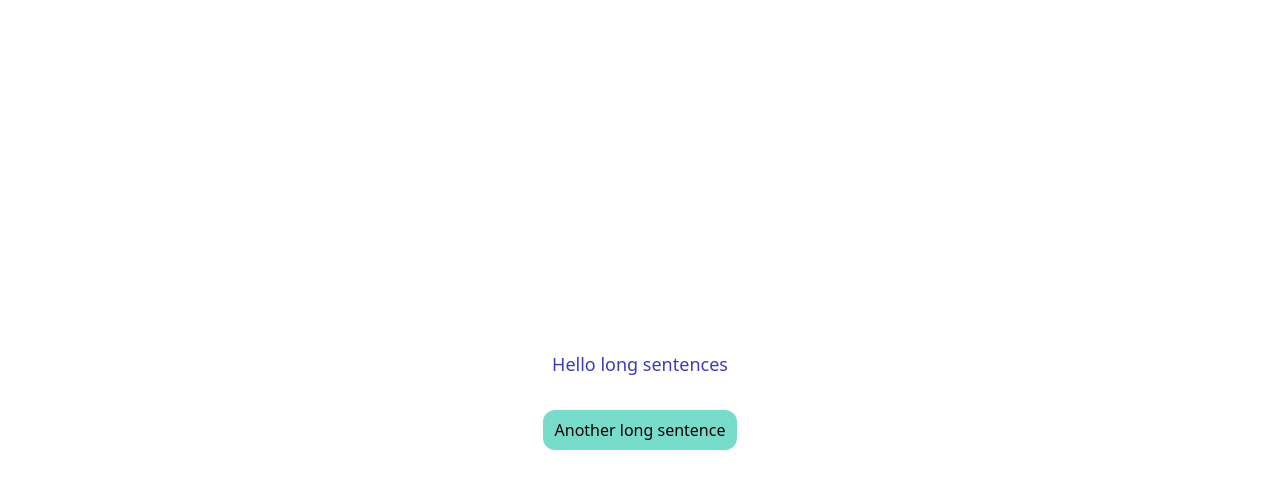
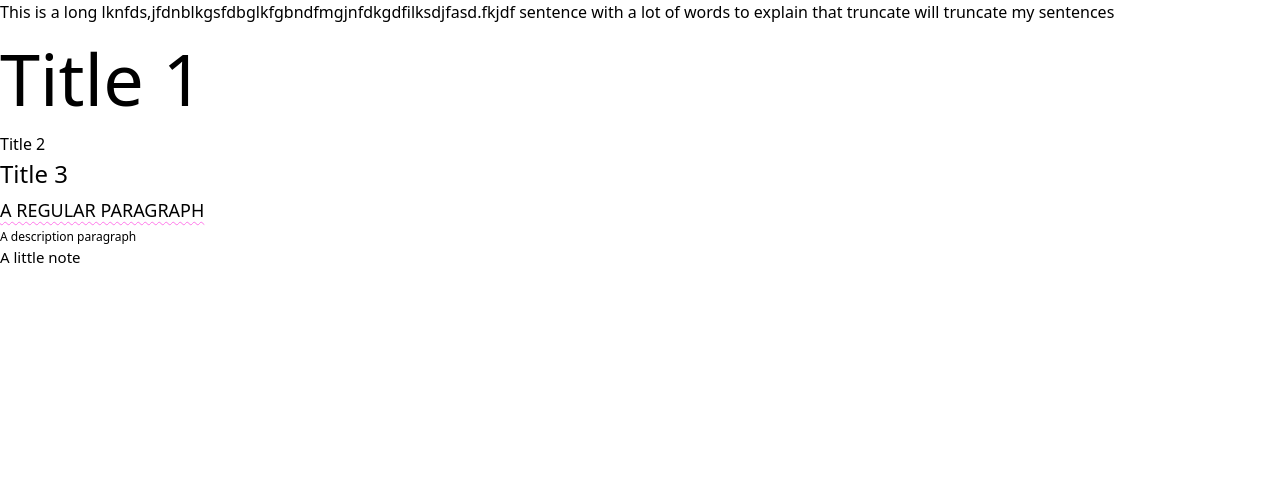
Before and after one commit to thinhdh04/tailwind-basic-freecodecamp, a React (Vite) app: page / in a window 1280 px wide. Shown: the top 488 px of the page. Built offline with nearby package versions, Linux system fonts and the light colour scheme.

Commit message:
hoan thanh typography

```diff
--- a/src/App.tsx
+++ b/src/App.tsx
@@ -1,13 +1,11 @@
-import {HomeStay} from "./components/customize/HomeStay.tsx";
+import {Home} from "./components/typography/Home.tsx";
 
 
 function App() {
 
     return (
         <>
-            <div className='App bg-slate-100'>
-                <HomeStay/>
-            </div>
+            <Home/>
         </>
     )
 }
--- /dev/null
+++ b/src/components/typography/Home.tsx
@@ -0,0 +1,16 @@
+
+export const Home = () => {
+    return (
+        <>
+            <div>
+                <p className="break-all">This is a long lknfds,jfdnblkgsfdbglkfgbndfmgjnfdkgdfilksdjfasd.fkjdf sentence with a lot of words to explain that truncate will truncate my sentences</p>
+                <h1 className="text-xl3">Title 1</h1>
+                <h2 className="text-2xl ">Title 2</h2>
+                <h3 className="text-xl">Title 3</h3>
+                <p className="text-base leading-loose underline decoration-bubble-gum decoration-wavy decoration-1 underline-offset-4 uppercase">a regular paragraph</p>
+                <p className="text-sm">A description paragraph</p>
+                <p className="text-xs note">A little note</p>
+            </div>
+        </>
+    )
+}
--- a/src/index.css
+++ b/src/index.css
@@ -1,7 +1,12 @@
+
+@import url('https://fonts.googleapis.com/css2?family=Roboto:ital,wght@0,100;0,300;0,400;0,500;0,700;0,900;1,100;1,300;1,400;1,500;1,700;1,900&display=swap');
+
 @tailwind base;
 @tailwind components;
 @tailwind utilities;
 
 @layer base {
-
+    html {
+        font-samily:  'Inter', sans-serif;
+    }
 }
--- a/tailwind.config.js
+++ b/tailwind.config.js
@@ -5,6 +5,14 @@ export default {
     "./src/**/*.{js,ts,jsx,tsx}",
   ],
   theme: {
+    fontSize: {
+      xs: '15px',
+      sm: '12px',
+      base: '18px',
+      xl: '24px',
+      xl2: '48px',
+      xl3: '72px',
+    },
     screens: {
       sm: '480px',
       md: '768px',
```
